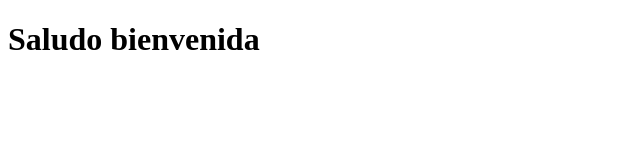
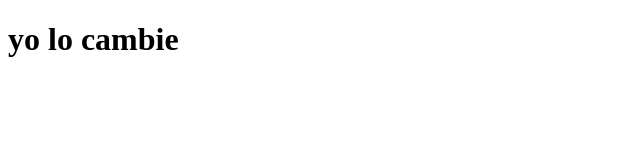
Before and after one commit to hectorbravoer/git3, a plain HTML site: page index.html in a window 1280 px wide. Shown: the whole page, without its empty margins (0-640 px from the left). Drawn offline with Linux system fonts and the light colour scheme.

Commit message:
lo cambie

```diff
--- a/index.html
+++ b/index.html
@@ -7,6 +7,6 @@
     <title>Document</title>
 </head>
 <body>
-    <h1>Saludo bienvenida</h1>
+    <h1>yo lo cambie</h1>
 </body>
 </html>
```
